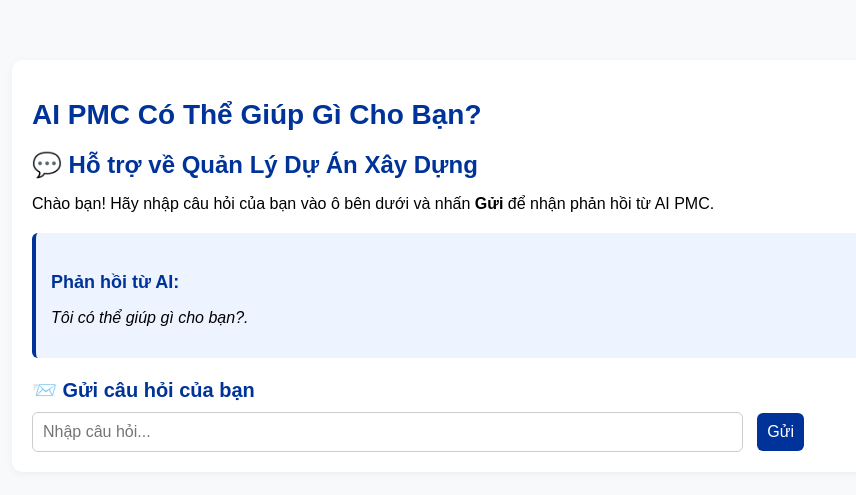
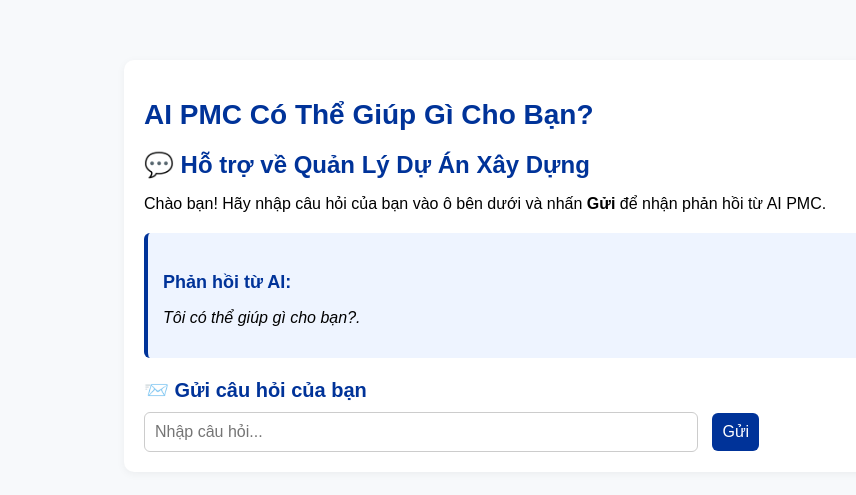
Before and after one commit to mtnlyoncafe/chatbot, a website: page index.html in a window 1280 px wide. Shown: the whole page, without its empty margins (116-972 px from the left). Drawn offline with Linux system fonts and the light colour scheme.

Commit message:
Update index.html

```diff
--- a/index.html
+++ b/index.html
@@ -6,7 +6,7 @@
   <style>
     body {
       font-family: Arial, sans-serif;
-      width: 80%;
+      max-width: 800px;
       margin: 40px auto;
       padding: 20px;
       background-color: #f7f9fb;
```
